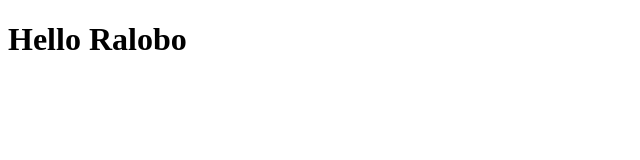
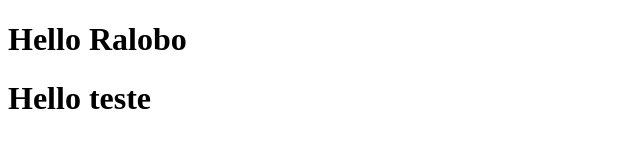
Before and after one commit to RaloboJah/MyProject, a plain HTML site: page index.html in a window 1280 px wide. Shown: the whole page, without its empty margins (0-640 px from the left). Drawn offline with Linux system fonts and the light colour scheme.

Commit message:
first commit

```diff
--- a/index.html
+++ b/index.html
@@ -7,5 +7,6 @@
   </head>
   <body>
     <h1>Hello Ralobo</h1>
+    <h1>Hello teste</h1>
   </body>
 </html>
```
